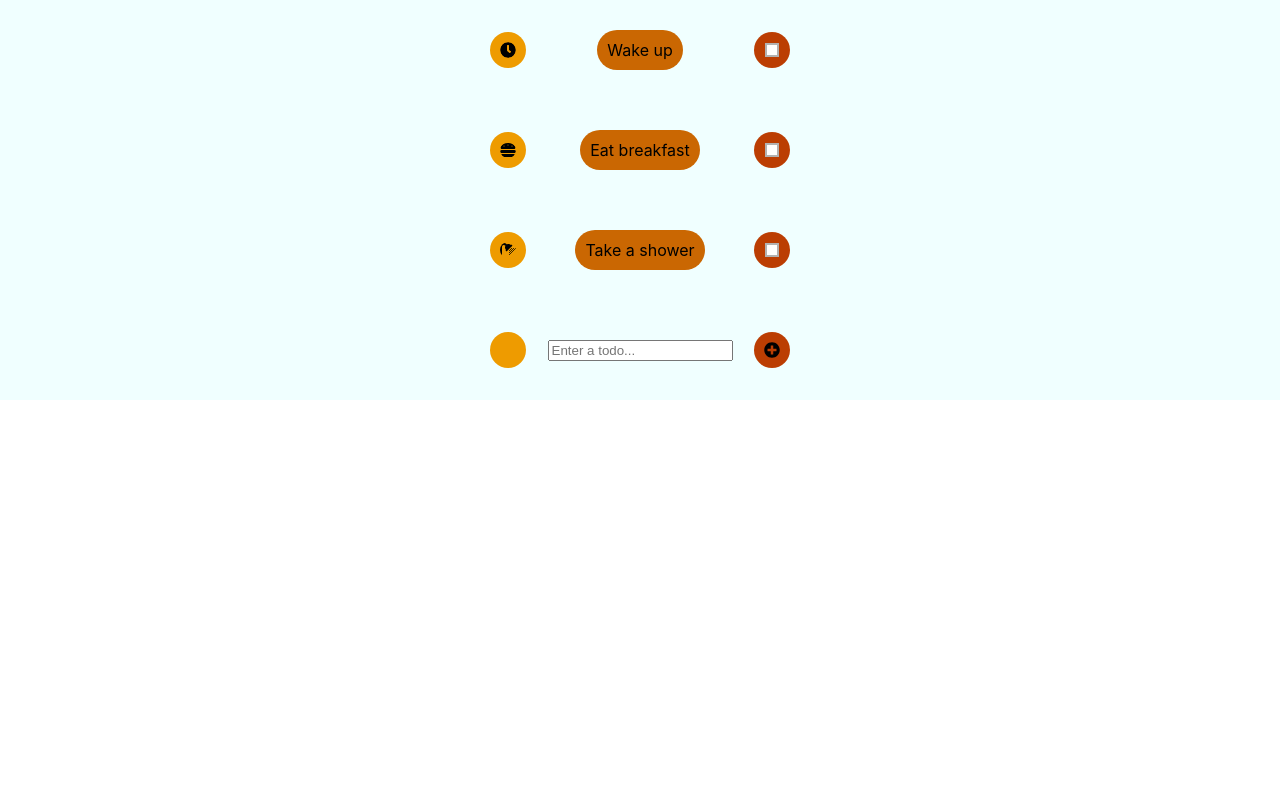
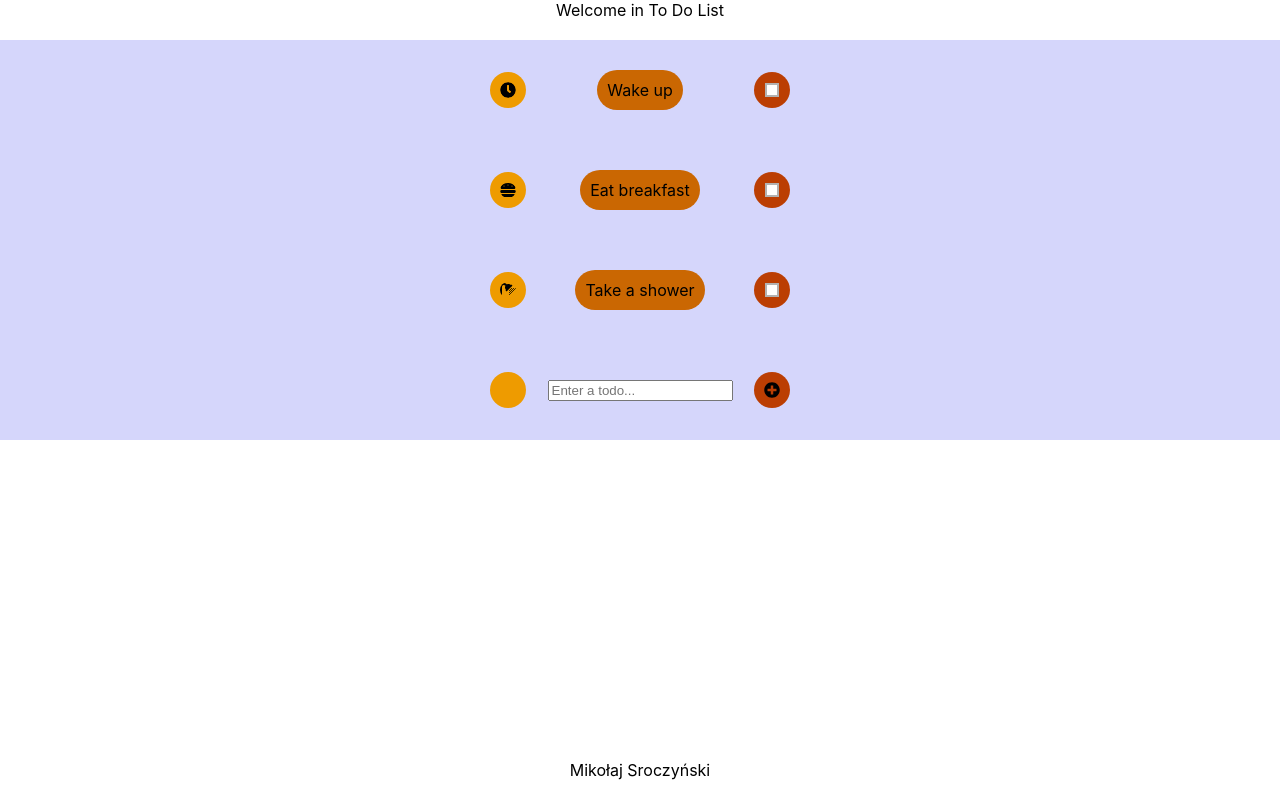
Before and after one commit to s18840/ReactApp, a React (Create React App) app: page / in a window 1280 px wide. Built offline with nearby package versions, Linux system fonts and the light colour scheme.

Commit message:
added footer and header

```diff
--- a/src/App.css
+++ b/src/App.css
@@ -1,5 +1,17 @@
 .App {
   text-align: center;
+}
+
+.header {
+    width: 100%;
+    height: 2.5rem;
+}
+
+.footer {
+  position: absolute;
+  bottom: 0;
+  width: 100%;
+  height: 2.5rem;
 }
 
 .App-logo {
--- a/src/App.js
+++ b/src/App.js
@@ -1,11 +1,15 @@
 import './App.css';
 import React from 'react';
 import ToDolist from './components/TodoList/TodoList'
+import CustomFooter from './components/footer/CustomFooter';
+import CustomHeader from './components/header/CustomHeader';
 
 function App() {
   return (
     <div className="App">
+      <CustomHeader/>
       <ToDolist/>
+      <CustomFooter/>
     </div>
   );
 }
--- /dev/null
+++ b/src/components/footer/CustomFooter.js
@@ -0,0 +1,8 @@
+function CustomFooter() {
+    return (
+      <div className="footer">
+          <div>Mikołaj Sroczyński</div>
+      </div>
+    );
+  }
+  export default CustomFooter;
--- /dev/null
+++ b/src/components/header/CustomHeader.js
@@ -0,0 +1,8 @@
+function CustomHeader() {
+  return (
+    <div className="header">
+        <div>Welcome in To Do List</div>
+    </div>
+  );
+}
+export default CustomHeader;
--- a/src/styles/TodoList/TodoList.css
+++ b/src/styles/TodoList/TodoList.css
@@ -4,7 +4,8 @@
   justify-content: center;
   align-items: center;
   flex-direction: column;
-  background-color: azure;
+  /*to change */
+  background-color: #d5d6fb;
 
   .add-new-item-container {
     width: 300px;
```
